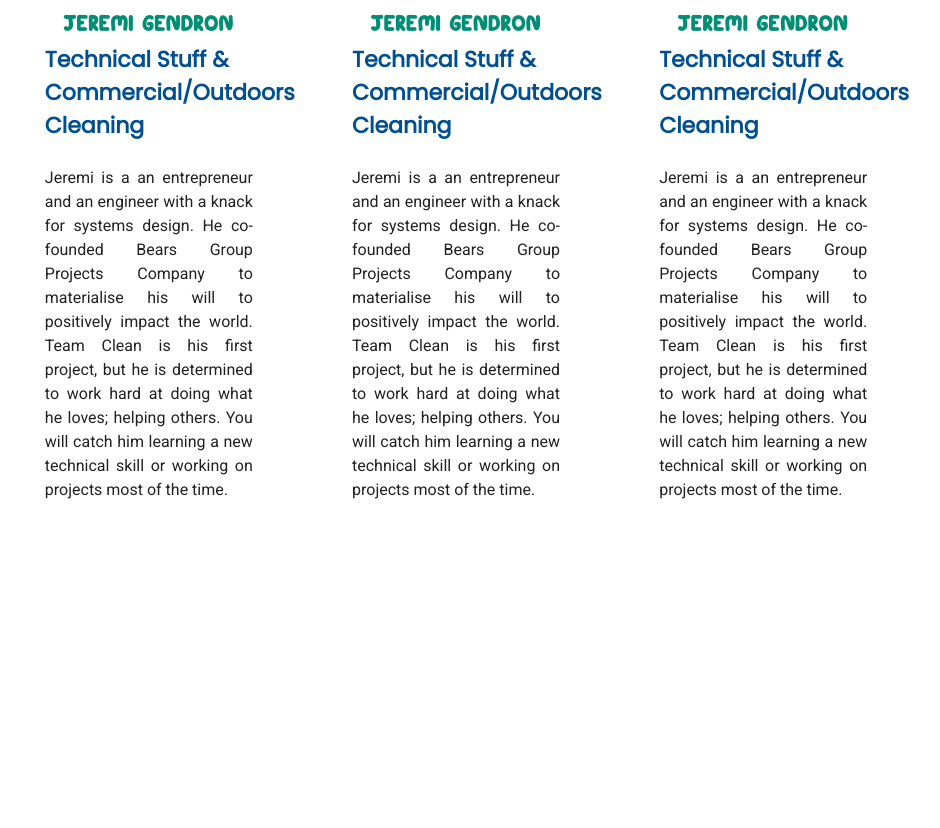
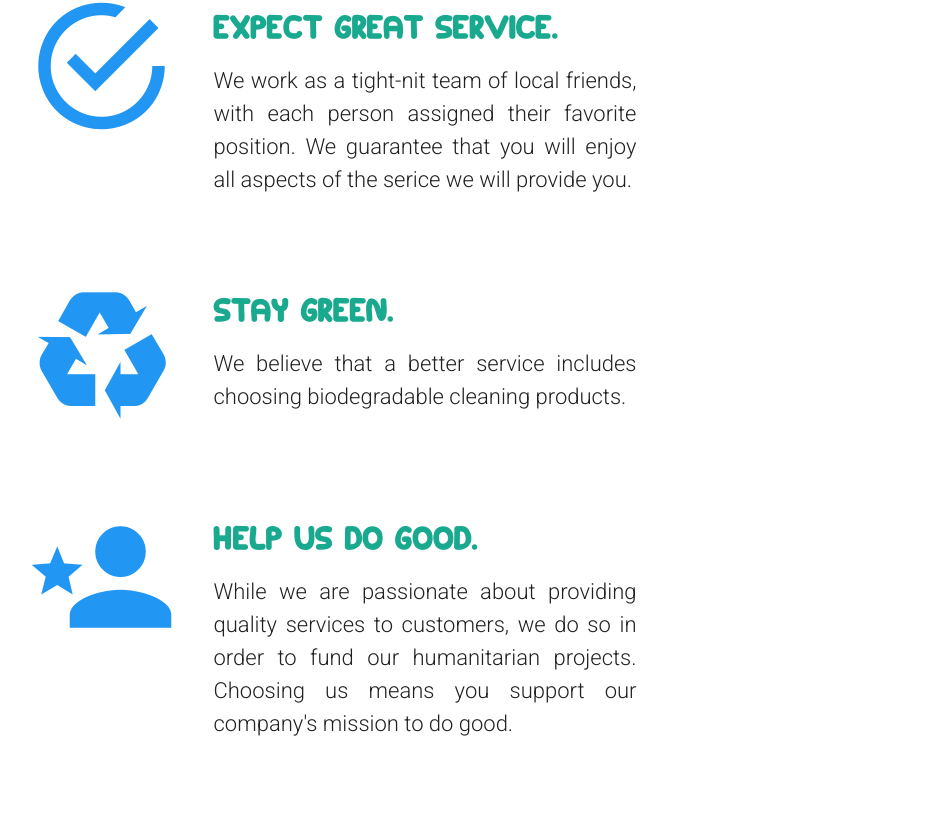
Before and after one commit to tpscrpt/team_clean, a Vue app: page / in a window 1280 px wide. Shown: the part 1272-2100 px from the top of the page, without its empty margins (184-1124 px from the left). Before the commit the page ends 1876 px from the top, so only its background shows below. Built offline with nearby package versions, Linux system fonts and the light colour scheme.

Commit message:
touchups: Formatting and color choice for Meet & Team components

```diff
--- a/src/App.vue
+++ b/src/App.vue
@@ -3,8 +3,8 @@
     <AppBar />
 
     <v-content>
-      <Carousel v-if="false"/>
-      <Why v-if="false"/>
+      <Carousel v-if="true"/>
+      <Why v-if="true"/>
       <Meet v-if="true"/>
       <AboutUs v-if="false"/>
       <Contact v-if="false"/>
--- a/src/components/Meet/Member.vue
+++ b/src/components/Meet/Member.vue
@@ -36,7 +36,11 @@
     </div>
     <br>
     <div class="member_excerpt_container">
-      <p class="member_excerpt">{{member.excerpt}}</p>
+      <p class="member_excerpt"
+        :style="{
+          fontSize: sn(16, 16, 18, 20, 22)
+        }"
+      >{{member.excerpt}}</p>
     </div>
   </div>
 </template>
--- a/src/components/Why/Reason.vue
+++ b/src/components/Why/Reason.vue
@@ -17,18 +17,18 @@
         marginBottom: s(15, 0)
       }"
     >
-      <v-icon :color="'secondary'" :size="sn(152, 107, 128, 152, 168)">{{reason.img}}</v-icon>
+      <v-icon color="secondary" :size="sn(152, 107, 128, 152, 168)">{{reason.img}}</v-icon>
     </div>
     <div class="reason_text_container flex-column align-start justify-start shrink"
       :style="{
-        maxWidth: sp(undefined, '50%', '35%', '35%', '35%')
+        maxWidth: sp(undefined, '50%', '45%', '45%', '35%')
       }"
     >
       <div class="reason_title_container">
         <h3 class="reason_title"
           :style="{
             fontSize: $vuetify.breakpoint.xsOnly ? '32px' : s(24, 4),
-            letterSpacing: sn(1.5, 1, 2, 2, 3),
+            letterSpacing: sn(1.5, 2, 2, 2, 3),
             marginBottom: s(4, 4)
           }"
         >
@@ -36,13 +36,13 @@
         </h3>
       </div>
       <div class="reason_desc_container">
-        <span class="reason_desc"
+        <p class="reason_desc"
           :style="{
-            fontSize: s(16, 4)
+            fontSize: s(16, 2)
           }"
         >
           {{reason.desc}}
-        </span>
+        </p>
       </div>
     </div>
   </div>
@@ -70,9 +70,7 @@ export default {
 }
 .reason_desc {
   font-family: 'Roboto', sans-serif;
-  text-align: left;
-  text-justify: inter-word;
+  text-align: justify;
   font-weight: 300;
-  color: var(--v-secondary-darken4)
 }
 </style>
--- a/src/components/Why/Why.vue
+++ b/src/components/Why/Why.vue
@@ -1,13 +1,13 @@
 <template>
   <div class="why_container flex-column align-center justify-start"
     :style="{
-      marginTop: s(20, 10)
+      marginTop: s(20, 20)
     }"
   >
     <div class="why_title_container"
       :style="{
         marginLeft: sn(30, 80, 200, 230, 350),
-        marginBottom: sn(16, 12, 14, 16, 18)
+        marginBottom: sn(16, 24, 32, 40, 48)
       }"
     >
       <h2
--- a/src/components/Why/reasons.js
+++ b/src/components/Why/reasons.js
@@ -3,15 +3,24 @@ export default [
     title: 'Trust in our care.',
     desc: 'Our team is composed of young and loving people. Your property is important to us, we care for it and will treat it with utmost respect.',
     img: 'mdi-heart',
+    color: 'red'
   },
   {
     title: 'Expect great service.',
     desc: 'We work as a tight-nit team of local friends, with each person assigned their favorite position. We guarantee that you will enjoy all aspects of the serice we will provide you.',
     img: 'mdi-checkbox-marked-circle-outline',
+    color: 'green'
   },
   {
-    title: 'Help young entrepreneurs do good.',
-    desc: '',
+    title: 'Stay green.',
+    desc: 'We believe that a better service includes choosing biodegradable cleaning products.',
+    img: 'mdi-recycle',
+    color: 'green'
+  },
+  {
+    title: 'Help us do good.',
+    desc: 'While we are passionate about providing quality services to customers, we do so in order to fund our humanitarian projects. Choosing us means you support our company\'s mission to do good.',
     img: 'mdi-account-star',
+    color: 'black'
   }
 ]
```
